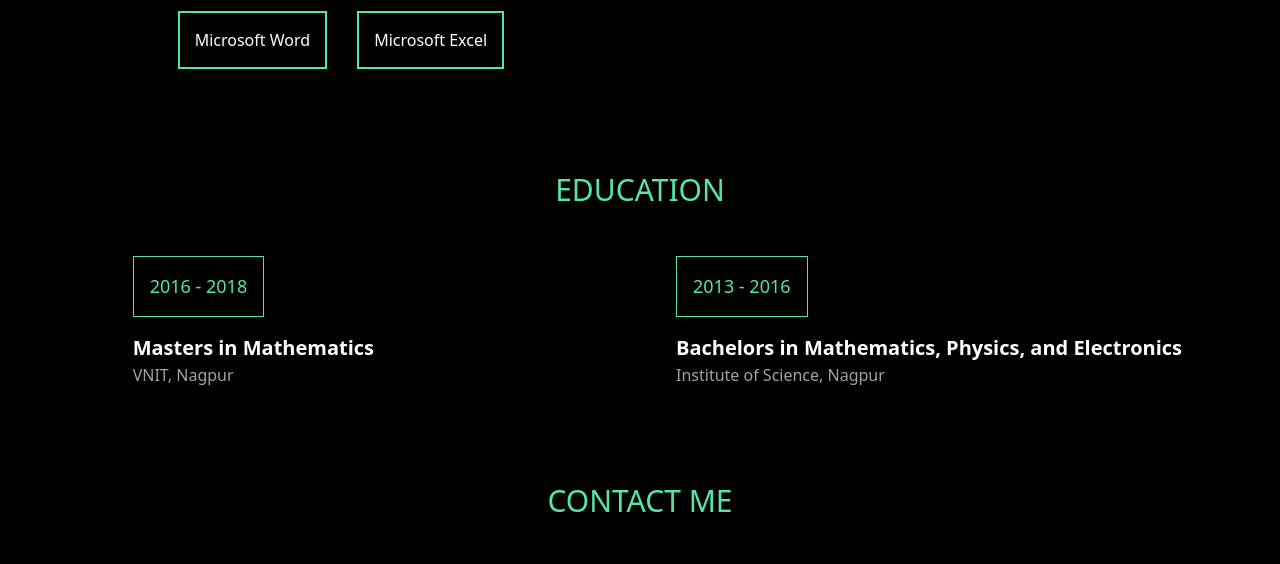
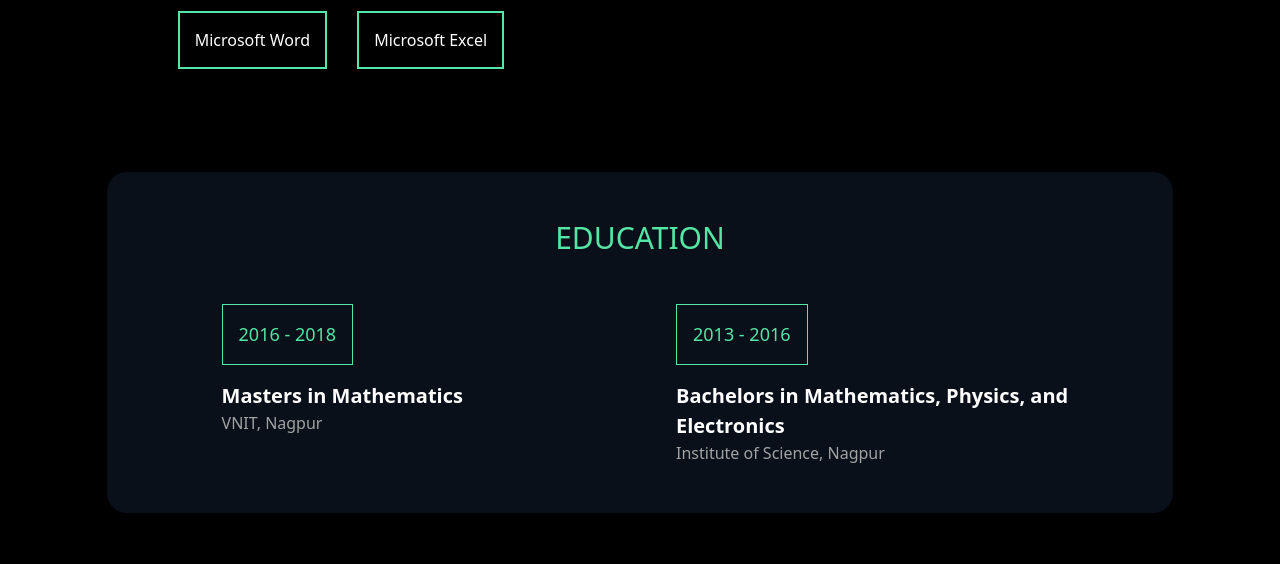
Before and after one commit to prachii007/My-Portfolio-Website, a plain HTML site: page index.html in a window 1280 px wide. Shown: the part 1940-2504 px from the top of the page. Drawn offline with nearby package versions, Linux system fonts and the light colour scheme; a web font is replaced by a local one.

Commit message:
change col size

```diff
--- a/index.html
+++ b/index.html
@@ -156,7 +156,7 @@
     <!-- Skills section ends -->
 
     <!-- Education Section Starts -->
-    <div class="Education-Section col-12 mb-5">
+    <div class="Education-Section Work-Experience col-10 m-auto pb-5 mb-5 mt-5">
         <h2 class="text-uppercase text-center mb-5 pt-5 Sub-heading">Education</h2>
         <div class="row justify-content-center">
             <div class="col-5 ms-5">
```
